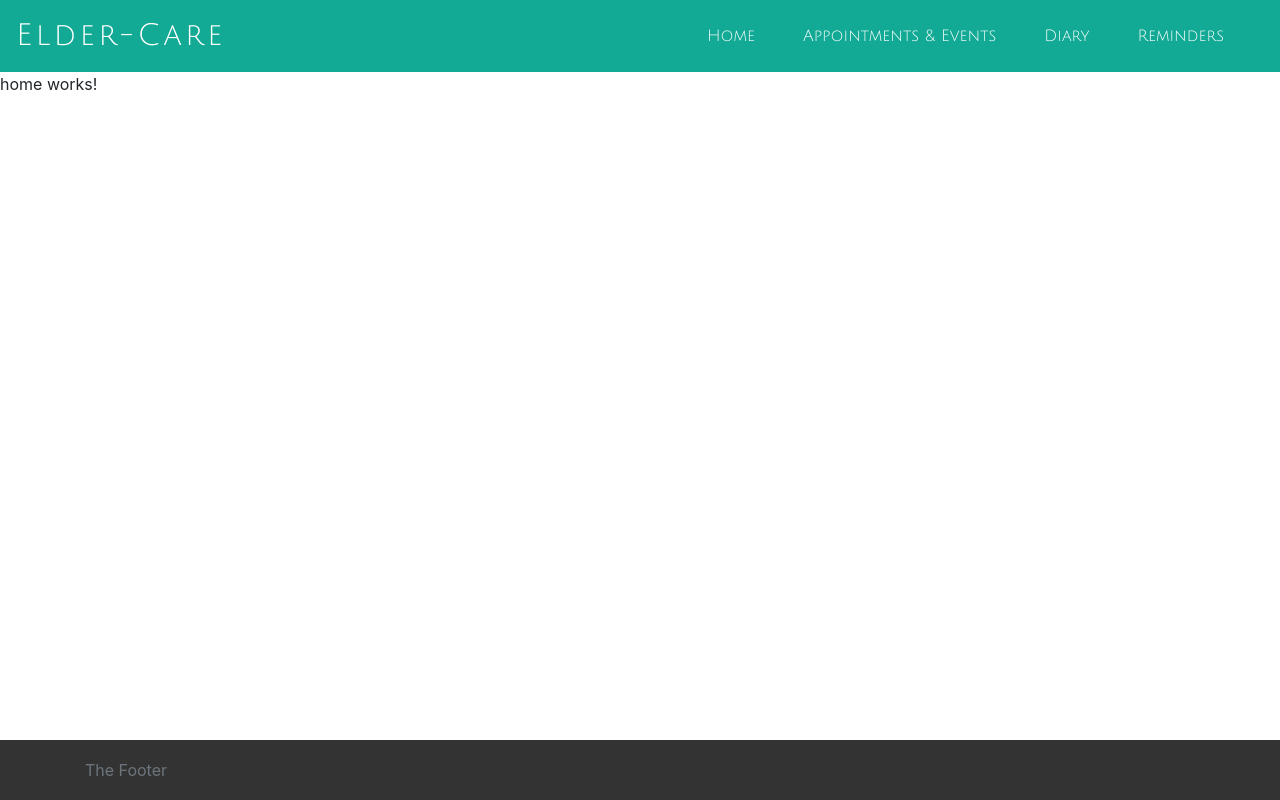
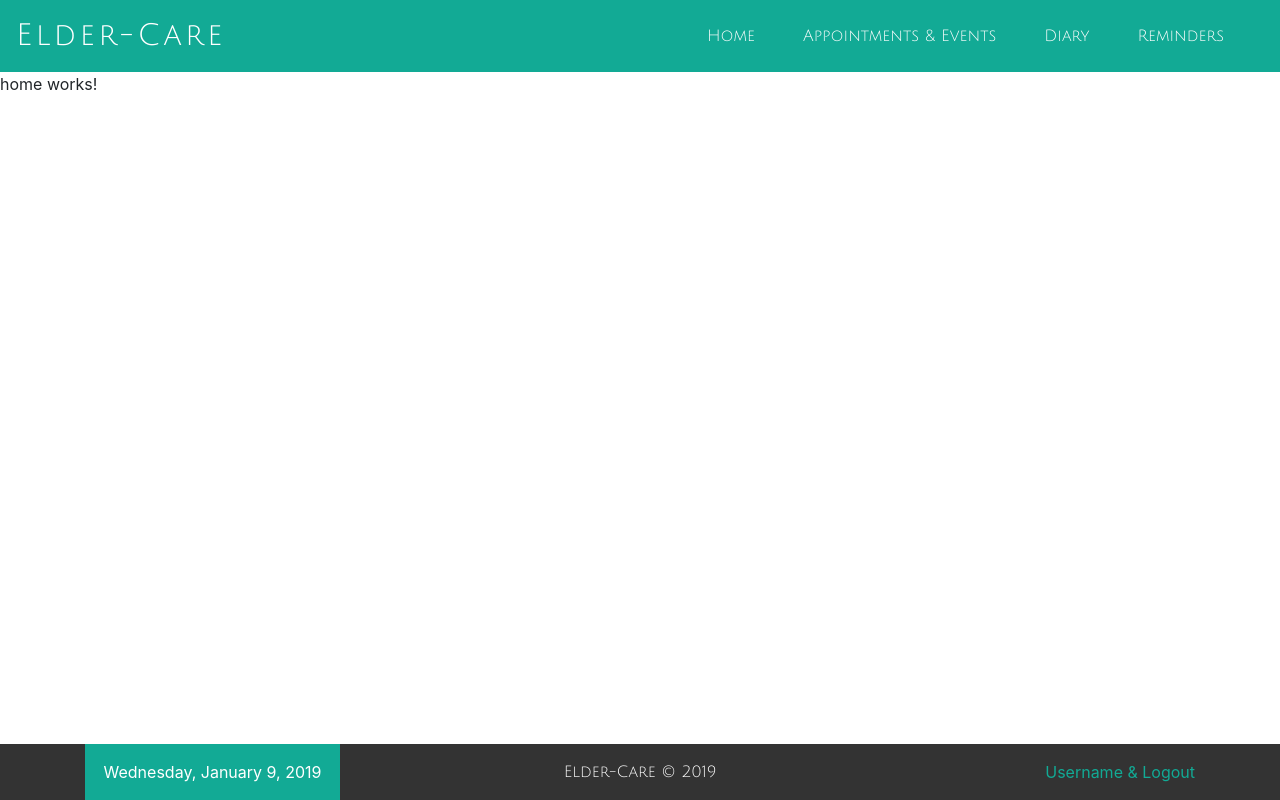
Before and after one commit to craigtupac-96/elder-care-pwa, an Angular app: page / in a window 1280 px wide. Built offline with nearby package versions, Linux system fonts and the light colour scheme.

Commit message:
Added date pipe

```diff
--- a/src/app/footer/footer.component.css
+++ b/src/app/footer/footer.component.css
@@ -2,8 +2,29 @@
   position: absolute;
   bottom: 0;
   width: 100%;
-  height: 60px;
-  line-height: 60px;
+  height: 3.5rem;
+  line-height: 3.5rem;
   background-color: #333;
-  display: block;
 }
+
+.left-col{
+  color: white;
+}
+
+.dateBox{
+  background-color: #12aa95;
+  padding: 0;
+  margin: 0;
+  text-align: center;
+}
+
+.middle-col{
+  font-family: 'Julius Sans One', sans-serif;
+  text-align: center;
+  color: white;
+}
+
+.right-col{
+  text-align: right;
+  color: #12aa95;
+}
--- a/src/app/footer/footer.component.html
+++ b/src/app/footer/footer.component.html
@@ -1,5 +1,18 @@
 <footer class="footer">
-  <div class="container">
-    <span class="text-muted">The Footer</span>
+  <div class="container pull-left">
+    <div class="row">
+      <div class="col left-col">
+        <div class="dateBox">
+          {{ currentDate | date:"fullDate" }}
+        </div>
+
+      </div>
+      <div class="col-6 middle-col">
+        Elder-Care &copy; 2019
+      </div>
+      <div class="col right-col">
+        Username & Logout
+      </div>
+    </div>
   </div>
 </footer>
--- a/src/app/footer/footer.component.ts
+++ b/src/app/footer/footer.component.ts
@@ -6,6 +6,7 @@ import { Component, OnInit } from '@angular/core';
   styleUrls: ['./footer.component.css']
 })
 export class FooterComponent implements OnInit {
+  currentDate = Date.now();
 
   constructor() { }
 
```
